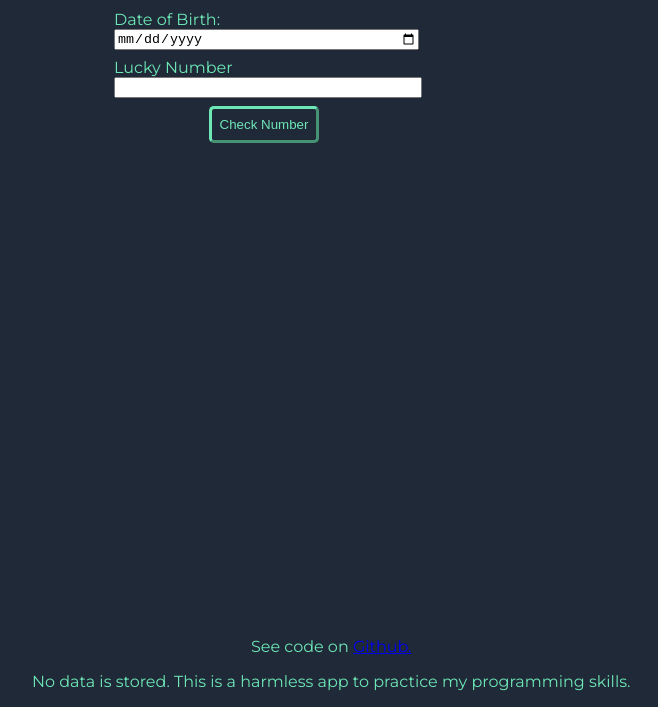
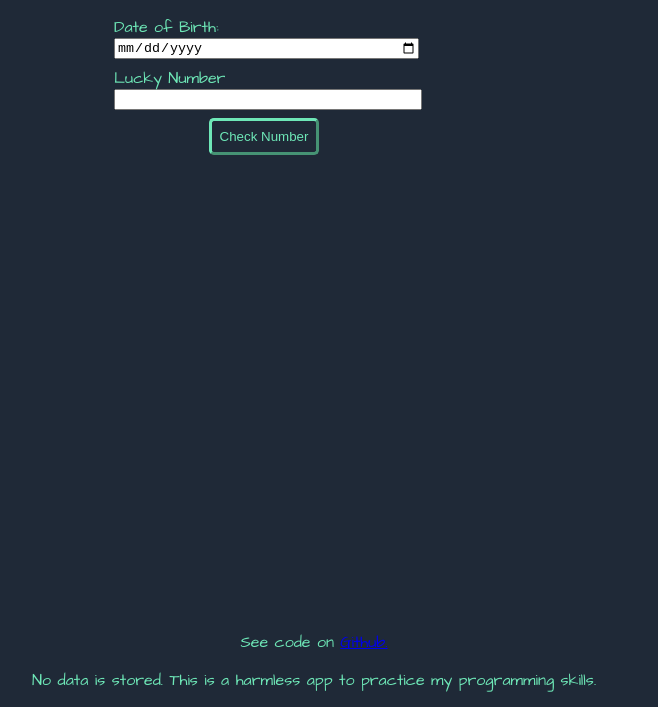
Before and after one commit to mkcconnect/lucky-birthday-mark-eleven, a plain HTML site: page index.html in a window 1280 px wide. Shown: the part 93-800 px from the top of the page, without its empty margins (376-1034 px from the left). Drawn offline with Linux system fonts and the light colour scheme.

Commit message:
changed font

```diff
--- a/style.css
+++ b/style.css
@@ -1,4 +1,6 @@
-@import url('https://fonts.googleapis.com/css2?family=Montserrat&display=swap');
+@import url('https://fonts.googleapis.com/css2?family=Architects+Daughter&display=swap');
+
+
 :root {
   --primary-dark: #1F2937;
   --primary-green: #6EE7B7;
@@ -7,7 +9,7 @@
 body {
   background-color: var(--primary-dark);
   color: var(--primary-green);
-  font-family: 'Montserrat', sans-serif;
+  font-family: 'Architects Daughter', cursive;
 }
 
 h1 {
```
